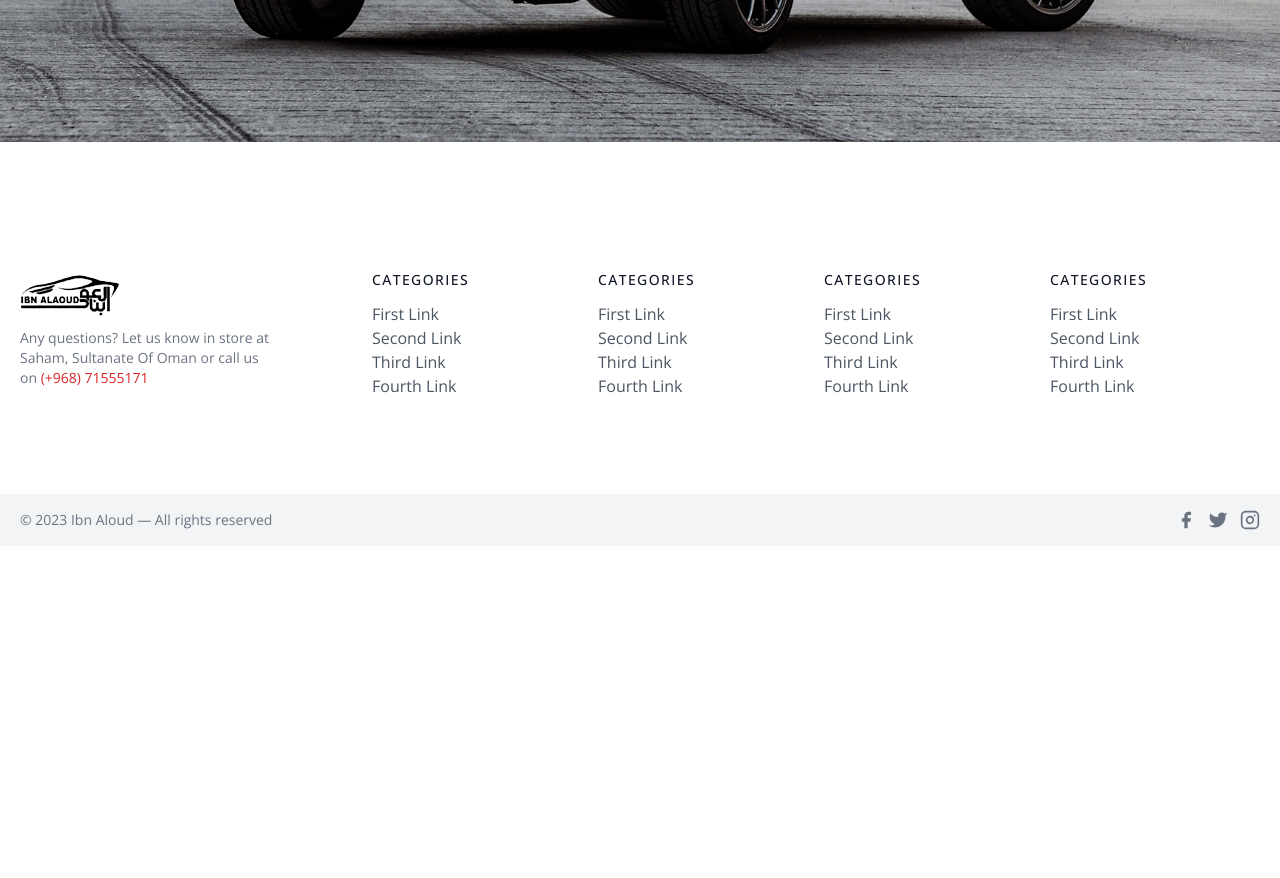
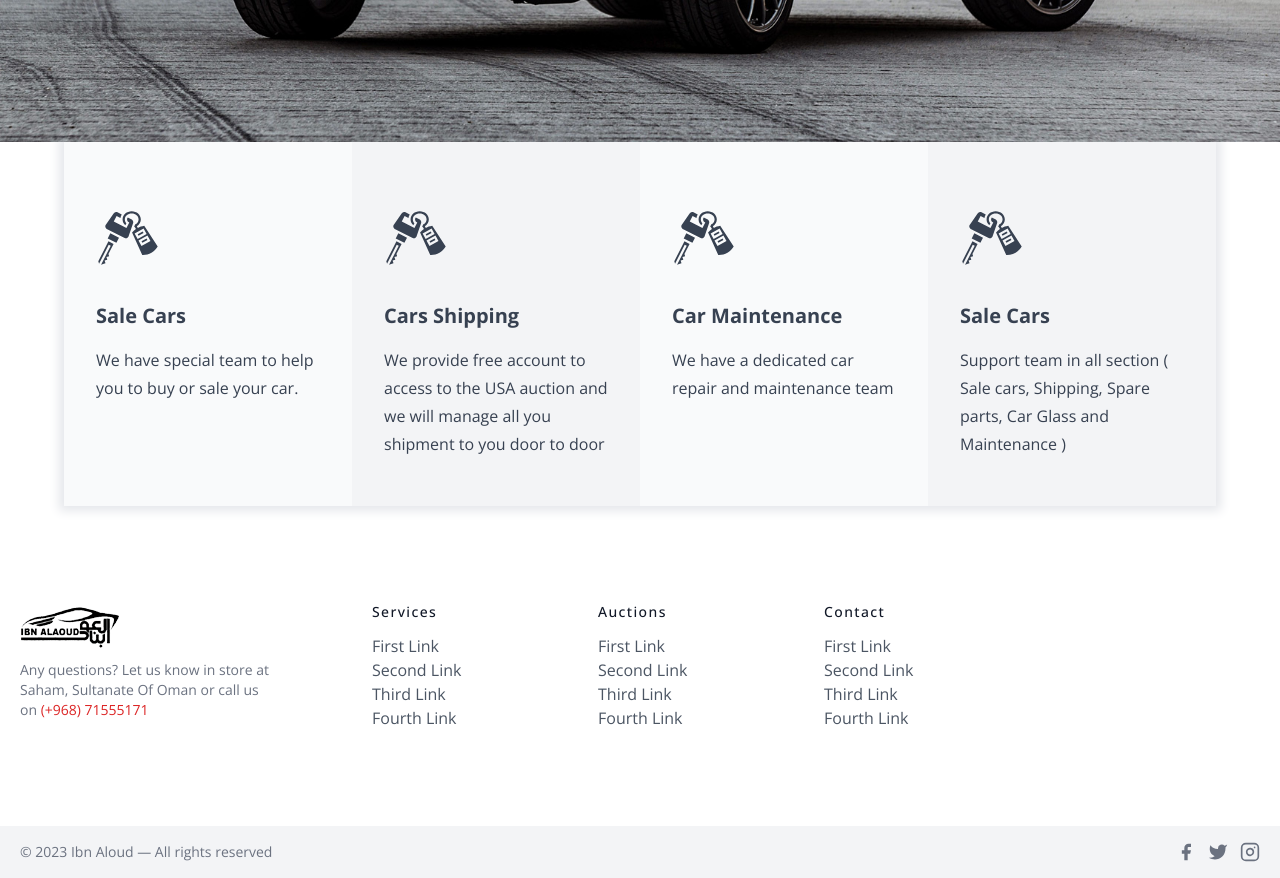
Before and after one commit to Usama-26/ibn.alaoud-cars-dealership-nextjs, a Next.js app: page / in a window 1280 px wide. Shown: the part 740-1618 px from the top of the page. Before the commit the page ends 1286 px from the top, so only its background shows below. Built offline with nearby package versions, Linux system fonts and the light colour scheme.

Commit message:
services section

```diff
--- a/src/pages/index.jsx
+++ b/src/pages/index.jsx
@@ -4,7 +4,12 @@ import Link from "next/link";
 import { useRouter } from "next/router";
 import { useEffect } from "react";
 import { HiBars3BottomRight } from "react-icons/hi2";
-import { GiSpeedometer, GiGearStickPattern, GiRoad } from "react-icons/gi";
+import {
+  GiSpeedometer,
+  GiGearStickPattern,
+  GiRoad,
+  GiCarKey,
+} from "react-icons/gi";
 import { TbEngine } from "react-icons/tb";
 import { Navigation, Autoplay, EffectFade } from "swiper";
 import { Swiper, SwiperSlide } from "swiper/react";
@@ -100,6 +105,7 @@ export default function Home() {
           </div>
         </div>
         {/* Hero Slider */}
+        <div className="z-10">
           <Swiper
             modules={[Navigation, Autoplay, EffectFade]}
             rewind={true}
@@ -175,7 +181,9 @@ export default function Home() {
                   <div className="container max-w-6xl mx-auto my-48">
                     <div className="max-w-md">
                       <div className="p-4 bg-black/50 font-black font-arial">
-                      <h1 className="text-6xl text-red-600">2015 Mitsubishi</h1>
+                        <h1 className="text-6xl text-red-600">
+                          2015 Mitsubishi
+                        </h1>
                         <span className="text-gray-100 text-3xl">
                           Lancer EVO X FE
                         </span>
@@ -267,9 +275,49 @@ export default function Home() {
               </div>
             </SwiperSlide>
           </Swiper>
+        </div>
 
         {/* Services */}
-        <div className="w-full flex -translate-y-2 py-4"></div>
+        <div className="max-w-6xl mx-auto shadow-[0px_0px_10px_5px_rgb(0,0,0)] shadow-gray-200 flex bg-gray-100">
+          <div className="w-1/4 text-gray-700 px-8 py-12 bg-gray-50">
+            <div className="py-4">
+              <GiCarKey className="w-16 h-16 fill-gray-700" />
+            </div>
+            <h1 className="font-bold text-xl my-4">Sale Cars</h1>
+            <p className=" leading-7">
+              We have special team to help you to buy or sale your car.
+            </p>
+          </div>
+          <div className="w-1/4 text-gray-700 px-8 py-12">
+            <div className="py-4">
+              <GiCarKey className="w-16 h-16 fill-gray-700" />
+            </div>
+            <h1 className="font-bold text-xl my-4">Cars Shipping</h1>
+            <p className=" leading-7">
+              We provide free account to access to the USA auction and we will
+              manage all you shipment to you door to door
+            </p>
+          </div>
+          <div className="w-1/4 text-gray-700 px-8 py-12 bg-gray-50">
+            <div className="py-4">
+              <GiCarKey className="w-16 h-16 fill-gray-700" />
+            </div>
+            <h1 className="font-bold text-xl my-4">Car Maintenance</h1>
+            <p className=" leading-7">
+              We have a dedicated car repair and maintenance team
+            </p>
+          </div>
+          <div className="w-1/4 text-gray-700 px-8 py-12">
+            <div className="py-4">
+              <GiCarKey className="w-16 h-16 fill-gray-700" />
+            </div>
+            <h1 className="font-bold text-xl my-4">Sale Cars</h1>
+            <p className=" leading-7">
+              Support team in all section ( Sale cars, Shipping, Spare parts,
+              Car Glass and Maintenance )
+            </p>
+          </div>
+        </div>
         {/* Footer */}
         <footer class="text-gray-600 body-font">
           <div class="container px-5 py-24 mx-auto flex md:items-center lg:items-start md:flex-row md:flex-nowrap flex-wrap flex-col">
@@ -299,7 +347,7 @@ export default function Home() {
             <div class="flex-grow flex flex-wrap md:pl-20 -mb-10 md:mt-0 mt-10 md:text-left text-center">
               <div class="lg:w-1/4 md:w-1/2 w-full px-4">
                 <h2 class="title-font font-medium text-gray-900 tracking-widest text-sm mb-3">
-                  CATEGORIES
+                  Services
                 </h2>
                 <nav class="list-none mb-10">
                   <li>
@@ -318,7 +366,7 @@ export default function Home() {
               </div>
               <div class="lg:w-1/4 md:w-1/2 w-full px-4">
                 <h2 class="title-font font-medium text-gray-900 tracking-widest text-sm mb-3">
-                  CATEGORIES
+                  Auctions
                 </h2>
                 <nav class="list-none mb-10">
                   <li>
@@ -337,26 +385,7 @@ export default function Home() {
               </div>
               <div class="lg:w-1/4 md:w-1/2 w-full px-4">
                 <h2 class="title-font font-medium text-gray-900 tracking-widest text-sm mb-3">
-                  CATEGORIES
-                </h2>
-                <nav class="list-none mb-10">
-                  <li>
-                    <a class="text-gray-600 hover:text-gray-800">First Link</a>
-                  </li>
-                  <li>
-                    <a class="text-gray-600 hover:text-gray-800">Second Link</a>
-                  </li>
-                  <li>
-                    <a class="text-gray-600 hover:text-gray-800">Third Link</a>
-                  </li>
-                  <li>
-                    <a class="text-gray-600 hover:text-gray-800">Fourth Link</a>
-                  </li>
-                </nav>
-              </div>
-              <div class="lg:w-1/4 md:w-1/2 w-full px-4">
-                <h2 class="title-font font-medium text-gray-900 tracking-widest text-sm mb-3">
-                  CATEGORIES
+                  Contact
                 </h2>
                 <nav class="list-none mb-10">
                   <li>
```
Lines whose indentation alone changed are shown as unchanged.
